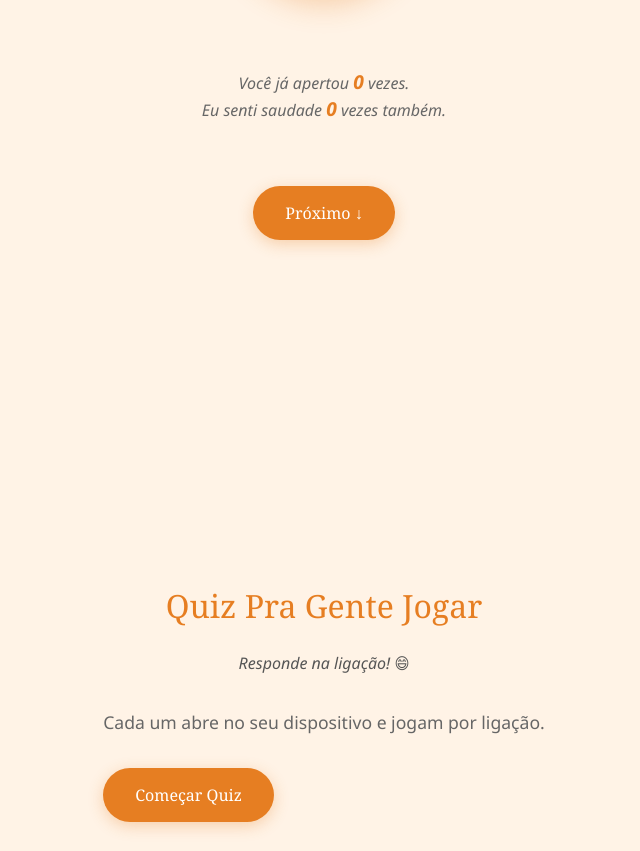
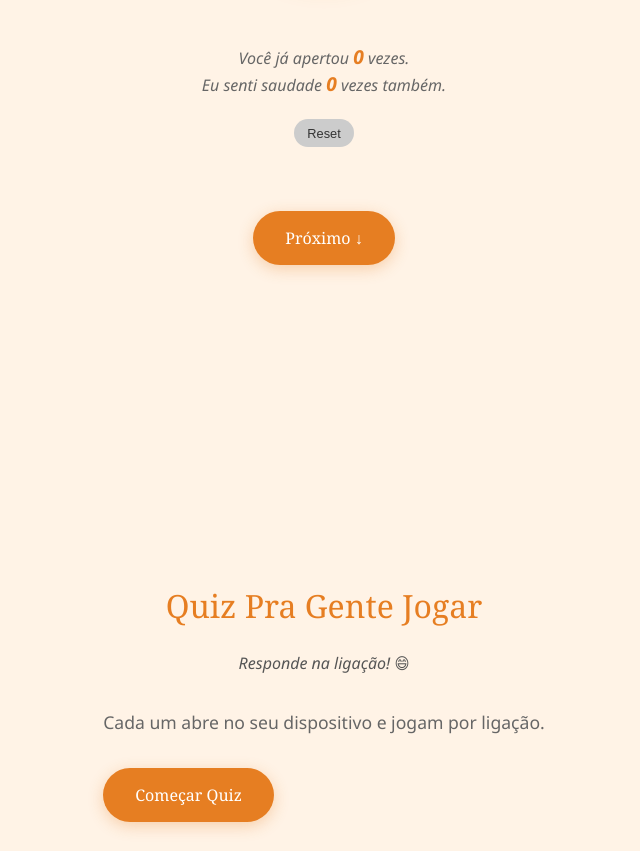
Before and after one commit to DanielTouchon/ingrid, a plain HTML site: page index.html in a window 1280 px wide. Shown: the part 2838-3689 px from the top of the page, without its empty margins (316-956 px from the left). Drawn offline with Linux system fonts and the light colour scheme.

Commit message:
Add reset button for saudade counter
Co-Authored-By: Claude Haiku 4.5 <noreply@anthropic.com>

```diff
--- a/index.html
+++ b/index.html
@@ -886,6 +886,8 @@
                 <div class="miss-counter">
                     Você já apertou <strong id="clickCount">0</strong> vezes.<br>
                     Eu senti saudade <strong id="feelCount">0</strong> vezes também.
+                    <br><br>
+                    <button onclick="resetCounter()" style="font-size: 0.8rem; padding: 0.4rem 0.8rem; background: #ccc; color: #333; border: none; border-radius: 20px; cursor: pointer;">Reset</button>
                 </div>
             </div>
         </div>
@@ -1131,6 +1133,13 @@
             document.getElementById('feelCount').textContent = clickCount;
         }
 
+        function resetCounter() {
+            localStorage.removeItem('missClicks');
+            clickCount = 0;
+            document.getElementById('clickCount').textContent = '0';
+            document.getElementById('feelCount').textContent = '0';
+        }
+
         function showMissageMessage() {
             clickCount++;
             localStorage.setItem('missClicks', clickCount);
```
